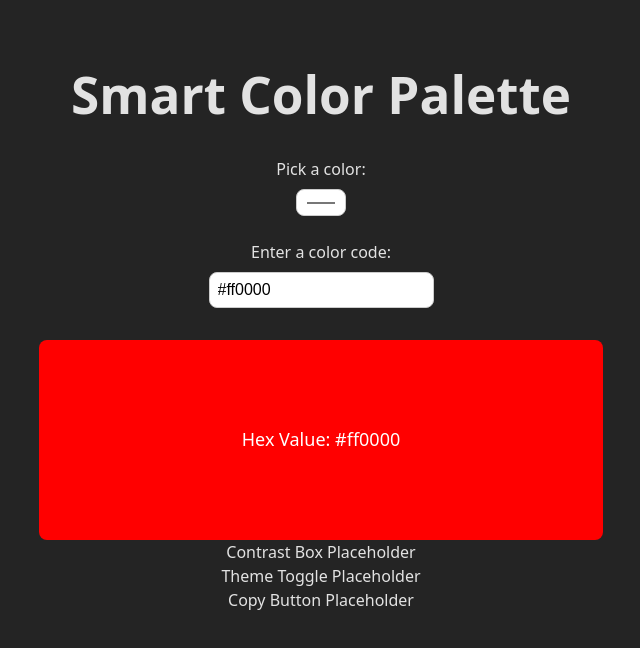
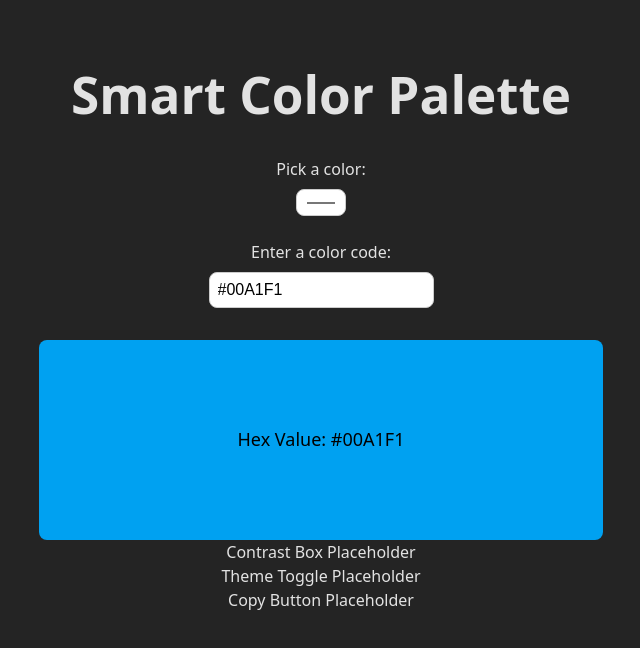
Before and after one commit to LilianeCharlie/Smart-Color-Palette, a React (Vite) app: page / in a window 1280 px wide. Shown: the top 648 px of the page, without its empty margins (351-991 px from the left). Built offline with nearby package versions, Linux system fonts and the light colour scheme.

Commit message:
chore: updated default selected color to #00A1F1 in App.jsx

```diff
--- a/src/App.jsx
+++ b/src/App.jsx
@@ -9,7 +9,7 @@ import ThemeToggle from "./components/ThemeToggle";
 import CopyButton from "./components/CopyButton";
 
 const App = () => {
-  const [selectedColor, setSelectedColor] = useState("#ff0000");
+  const [selectedColor, setSelectedColor] = useState("#00A1F1");
 
   return (
     <div className="app-container">
```
